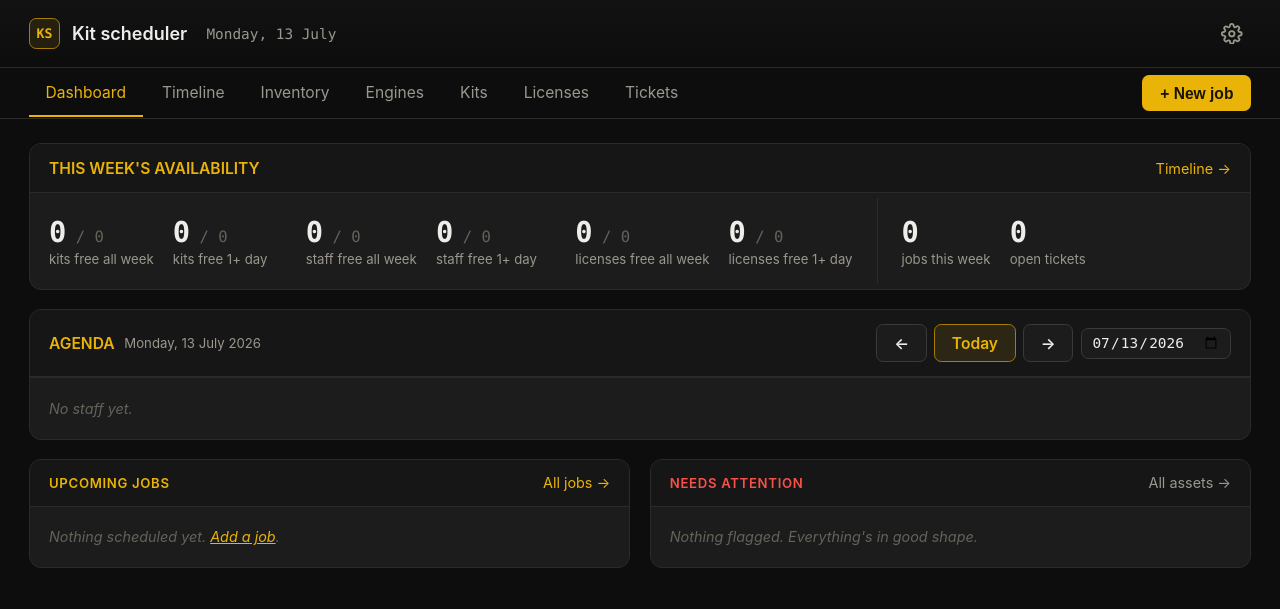
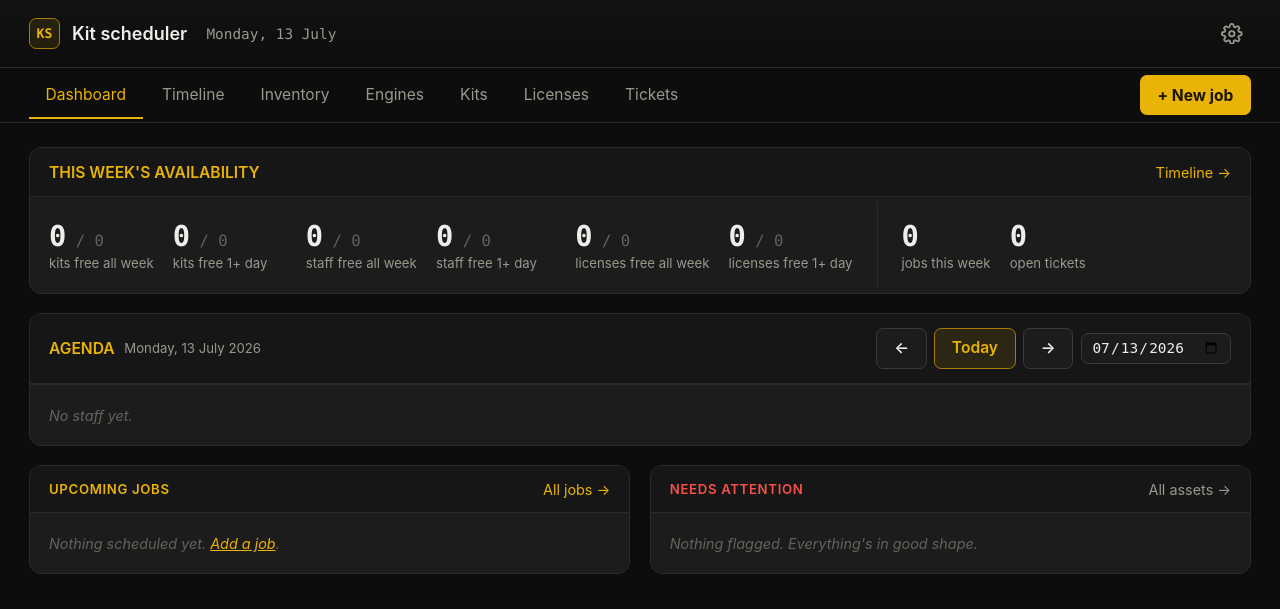
Before and after one commit to sunnyhassan-girraphic/kitscheduler, a Django app: page / in a window 1280 px wide. Shown: the top 609 px of the page. Run offline with Django 5.2, Linux system fonts and the light colour scheme; the visitor is signed in with stand-in values (Sample User, id 1); data that the repository does not hold is empty.

Commit message:
CSS things

```diff
--- a/templates/inventory/base.html
+++ b/templates/inventory/base.html
@@ -76,12 +76,14 @@
   nav.primary .nav a.btn-primary:hover,
   nav.primary .nav button.btn-primary:hover { color: var(--accent-on); }
   .btn {
+    appearance: none; -webkit-appearance: none; -moz-appearance: none;
+    font-family: inherit; line-height: 1.4; margin: 0; box-sizing: border-box;
     background: var(--surface-2); border: 1px solid var(--border-strong);
     color: var(--text); border-radius: 6px; padding: 7px 14px; font-size: 13px;
     cursor: pointer; text-decoration: none; display: inline-flex; align-items: center; gap: 6px;
   }
   .btn:hover { border-color: var(--accent-deep); }
-  .btn-primary { background: var(--accent); border-color: var(--accent); color: var(--accent-on); font-weight: 600; }
+  .btn-primary { background: var(--accent); border-color: var(--accent); color: var(--accent-on); font-weight: 750; }
   .btn-primary:hover { opacity: 0.9; border-color: var(--accent); }
   .btn-active { background: var(--accent-glow); border-color: var(--accent-deep); color: var(--accent); font-weight: 600; }
   .range-label { color: var(--text-dim); font-size: 13px; min-width: 150px; font-family: var(--mono); }
```
